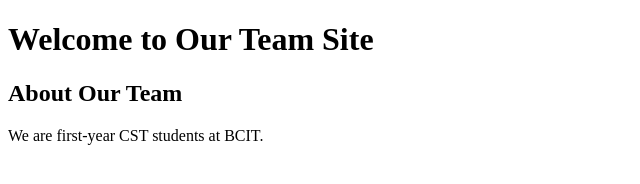
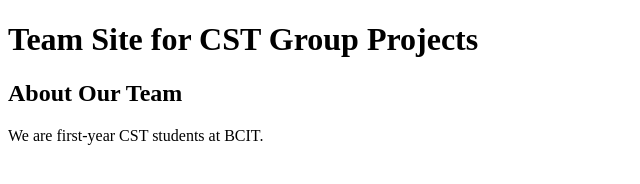
Before and after one commit to bayingana55/cst-team-site, a plain HTML site: page index.html in a window 1280 px wide. Shown: the whole page, without its empty margins (0-640 px from the left). Drawn offline with Linux system fonts and the light colour scheme.

Commit message:
Add group projects to heading

```diff
--- a/index.html
+++ b/index.html
@@ -4,7 +4,7 @@
     <title>CST Team Site</title>
   </head>
   <body>
-    <h1>Welcome to Our Team Site</h1>
+    <h1>Team Site for CST Group Projects</h1>
         <h2>About Our Team</h2>
     <p>We are first-year CST students at BCIT.</p>
   </body>
```
